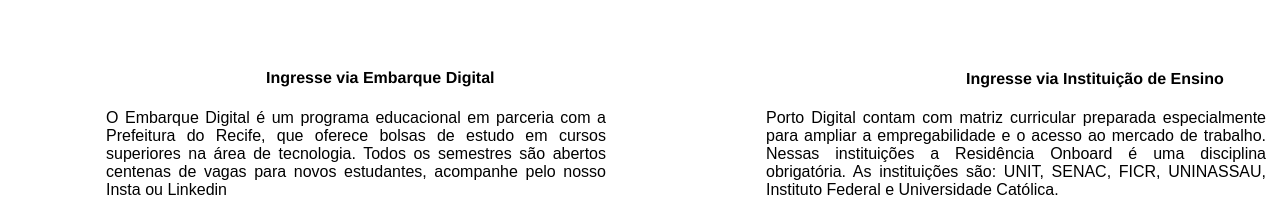
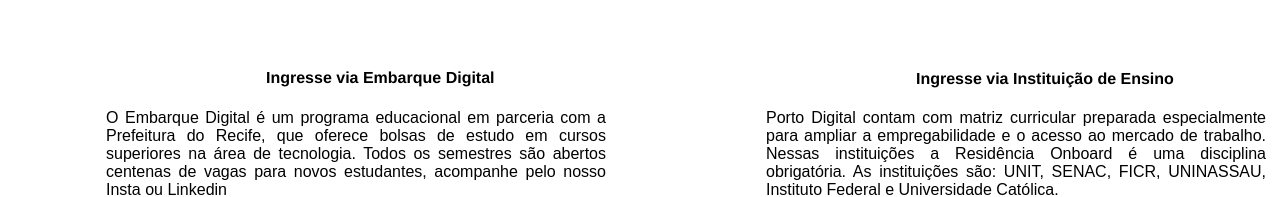
Before and after one commit to LucasMello22/React-Residencia, a React (Vite) app: page / in a window 1280 px wide. Shown: the part 591-788 px from the top of the page. Built offline with nearby package versions, Linux system fonts and the light colour scheme.

Commit message:
add routes to pages

```diff
--- a/src/App.css
+++ b/src/App.css
@@ -59,7 +59,7 @@
 
  .inf3 h4{
   position: relative;
-  padding-left: 950px;
+  padding-left: 900px;
   font-family: 'Franklin Gothic Medium', 'Arial Narrow', Arial, sans-serif;
 
  }
```
